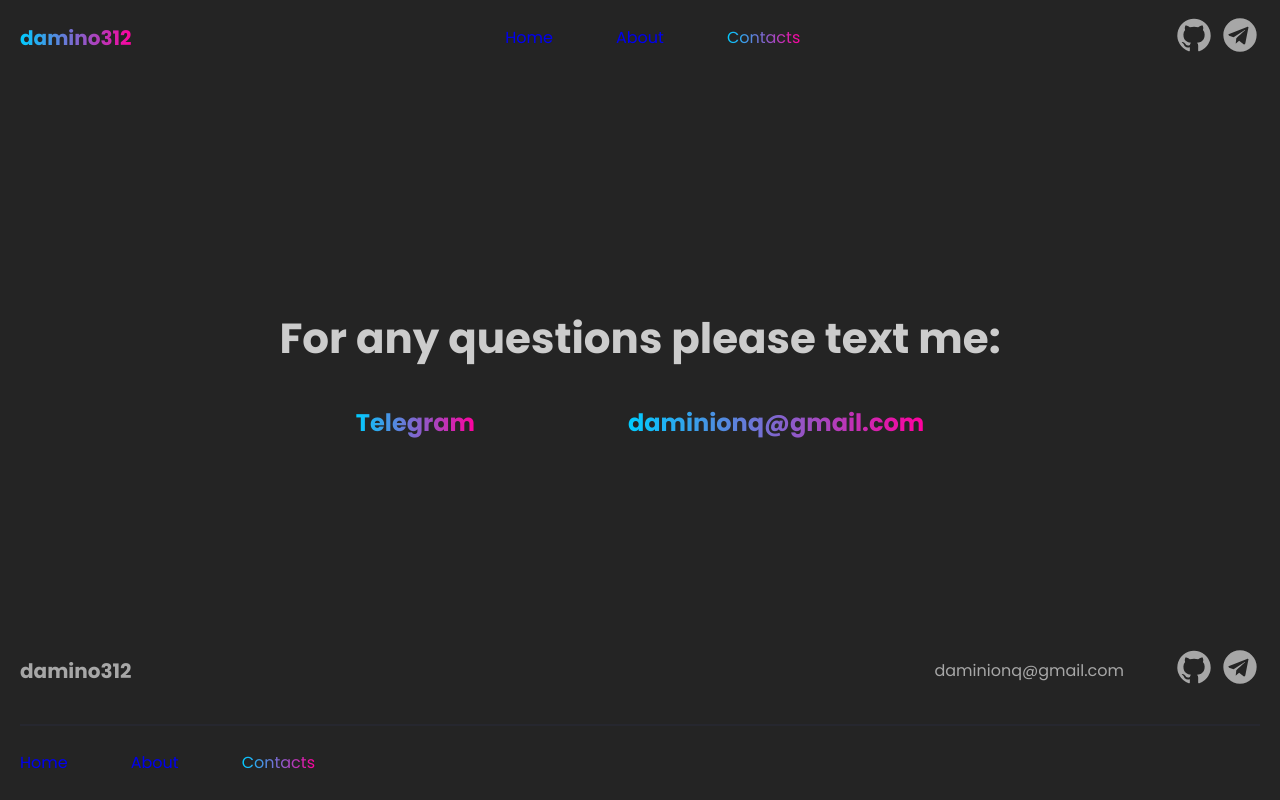
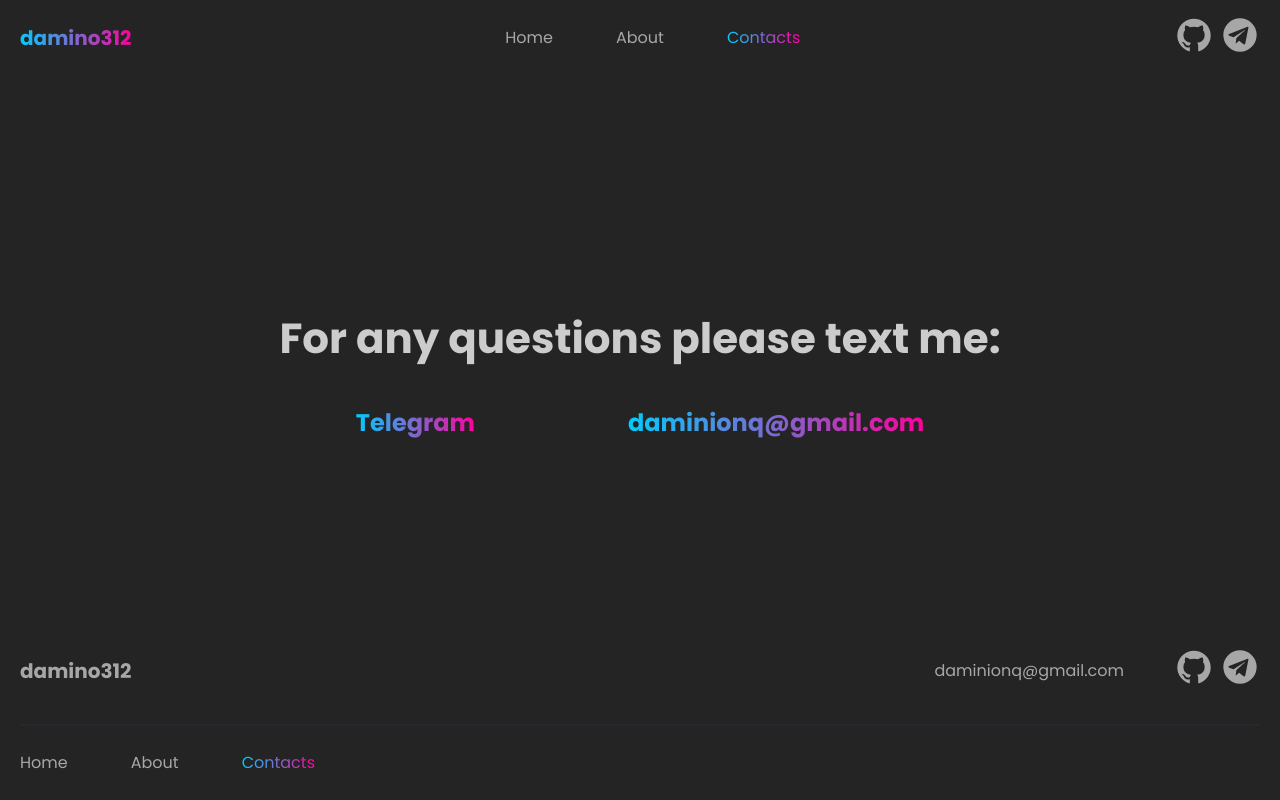
Before and after one commit to damino312/portfolio-page, a React (Vite) app: page /portfolio-page/contact in a window 1280 px wide. Built offline with nearby package versions, Linux system fonts and the light colour scheme.

Commit message:
Fix pic's paths

```diff
--- a/src/components/Links/Links.jsx
+++ b/src/components/Links/Links.jsx
@@ -1,6 +1,5 @@
 import React from "react";
 import { Link, useLocation } from "react-router-dom";
-import { motion } from "framer-motion";
 import "./Links.scss";
 
 export default function Links() {
@@ -19,53 +18,53 @@ export default function Links() {
 
   return (
     <ul className="links text--gray">
-      <motion.li
-        className={"links__link " + checkActive("home")}
+      <li
+        className={checkActive("home")}
         variants={variants}
         whileHover="hover"
         key="home1"
       >
-        <Link className="" to={"/"}>
+        <Link className="links__link" to={"/"}>
           Home
         </Link>
-      </motion.li>
+      </li>
 
-      <motion.li
-        className={"links__link " + checkActive("about")}
+      <li
+        className={checkActive("about")}
         variants={variants}
         whileHover="hover"
         key="about2"
       >
-        <Link to={"/about"}>About</Link>
-      </motion.li>
+        <Link to={"/about"} className="links__link">
+          About
+        </Link>
+      </li>
 
-      <motion.li
-        className={"links__link " + checkActive("contact")}
+      <li
+        className={checkActive("contact")}
         variants={variants}
         whileHover="hover"
         key="contact3"
       >
-        <Link to={"/contact"}>Contacts</Link>
-      </motion.li>
+        <Link className="links__link" to={"/contact"}>
+          Contacts
+        </Link>
+      </li>
 
       {pathname.length === 1 && (
-        <motion.li
-          className="links__link"
-          variants={variants}
-          whileHover="hover"
-        >
-          <a href="#stack-anchor">Tech Stack</a>
-        </motion.li>
+        <li variants={variants} whileHover="hover">
+          <a href="#stack-anchor" className="links__link">
+            Tech Stack
+          </a>
+        </li>
       )}
 
       {pathname.length === 1 && (
-        <motion.li
-          className="links__link"
-          variants={variants}
-          whileHover="hover"
-        >
-          <a href="#project-anchor">Projects</a>
-        </motion.li>
+        <li className="links__link" variants={variants} whileHover="hover">
+          <a href="#project-anchor" className="links__link">
+            Projects
+          </a>
+        </li>
       )}
     </ul>
   );
--- a/src/components/Projects/Projects.jsx
+++ b/src/components/Projects/Projects.jsx
@@ -25,7 +25,7 @@ export default function Projects() {
             name="Simple chat"
             description="The Simple Web Chat project is a user-friendly web application designed to facilitate real-time text communication between individuals. This minimalistic chat platform is aimed at providing an intuitive and hassle-free way for users to engage in conversations in small organizations."
             stack={"Express, React, WebSocket, Framer Motion, Tailwind"}
-            imgPath="/chat.jpg"
+            imgPath="/portfolio-page/chat.jpg"
             linkToLive={"http://79.133.181.39/"}
             linkToCode={"https://github.com/damino312/chat-client"}
           />
@@ -33,7 +33,7 @@ export default function Projects() {
             name="ECommerce layout"
             description="This project presents the layout design for a single-page application tailored for wilderness enthusiasts and travelers exploring remote and scenic destinations. "
             stack="Vanilla JS, Vanilla HTML, SASS, BEM, Gulp"
-            imgPath="/layout.png"
+            imgPath="/portfolio-page/layout.png"
             linkToLive={"https://damino312.github.io/Ecommerce-layout-/"}
             linkToCode={"https://github.com/damino312/Ecommerce-layout-"}
           />
```
